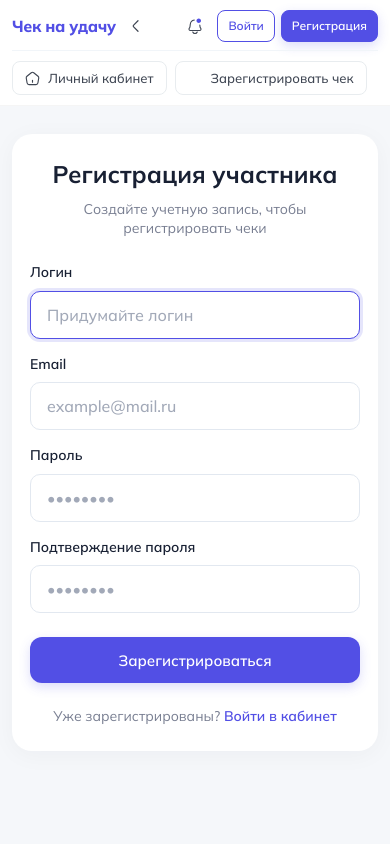
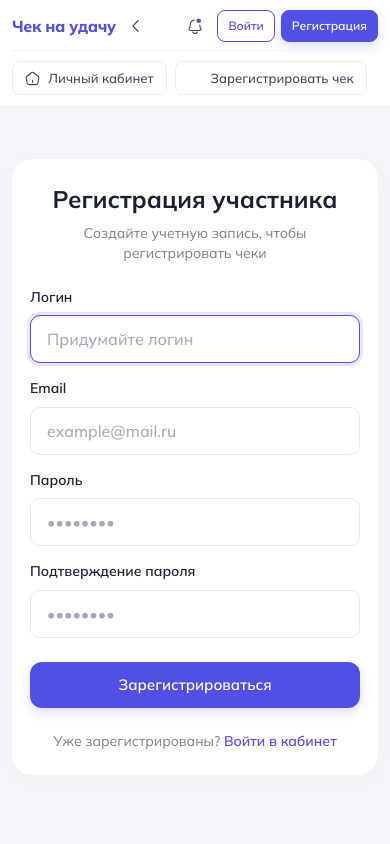
Before and after one commit to itskeimy/test_task_first, a Django app: page /accounts/register/ in a window 390 px wide. Run offline with Django 5.2, Linux system fonts and the light colour scheme; parts of the project's set-up code (start-up, migrations or seed data) failed here and were passed over.

Commit message:
style: improve mobile viewport handling and touch scrolling behavior across styles and base template

```diff
--- a/static/css/auth.css
+++ b/static/css/auth.css
@@ -85,7 +85,7 @@
 
 @media (max-width: 600px) {
   .auth-card {
-    margin: 16px auto;
+    margin: auto;
     padding: 24px 18px;
     border-radius: 20px;
   }
--- a/static/css/base.css
+++ b/static/css/base.css
@@ -7,14 +7,25 @@
   padding: 0;
 }
 
+html {
+  height: 100%;
+  overflow-x: hidden;
+  overscroll-behavior-y: none;
+  -webkit-text-size-adjust: 100%;
+}
+
 body {
   font-family: var(--font-family-base);
   background-color: var(--color-bg-page);
   color: var(--color-text-main);
-  min-height: 100vh;
+  min-height: 100%;
+  min-height: 100dvh;
   line-height: 1.4;
   -webkit-font-smoothing: antialiased;
   -moz-osx-font-smoothing: grayscale;
+  overflow-x: hidden;
+  overscroll-behavior-y: none;
+  -webkit-overflow-scrolling: touch;
 }
 
 a {
@@ -38,7 +49,8 @@ input, button, select, textarea {
 .page-container {
   max-width: 1600px;
   margin: 0 auto;
-  min-height: 100vh;
+  min-height: 100%;
+  min-height: 100dvh;
   display: flex;
   flex-direction: column;
 }
--- a/static/css/cabinet.css
+++ b/static/css/cabinet.css
@@ -601,11 +601,11 @@
 
   /* Empty State Mobile */
   .empty-state {
-    padding: 36px 12px;
-    gap: 14px;
+    padding: 20px 12px;
+    gap: 12px;
   }
   .empty-state__image {
-    max-width: 180px;
+    max-width: 140px;
   }
   .empty-state__title {
     font-size: 20px;
--- a/static/css/layout.css
+++ b/static/css/layout.css
@@ -390,6 +390,9 @@
     gap: 8px;
     overflow-x: auto;
     -webkit-overflow-scrolling: touch;
+    touch-action: pan-x;
+    overscroll-behavior-x: contain;
+    overscroll-behavior-y: none;
     padding-top: 10px;
     border-top: 1px solid #F1F5F9;
   }
--- a/templates/base.html
+++ b/templates/base.html
@@ -3,7 +3,7 @@
 <html lang="ru">
 <head>
   <meta charset="UTF-8">
-  <meta name="viewport" content="width=device-width, initial-scale=1.0">
+  <meta name="viewport" content="width=device-width, initial-scale=1.0, viewport-fit=cover">
   <title>{% block title %}Личный кабинет — Чек на удачу{% endblock %}</title>
   <link rel="stylesheet" href="{% static 'css/variables.css' %}">
   <link rel="stylesheet" href="{% static 'css/base.css' %}">
```
